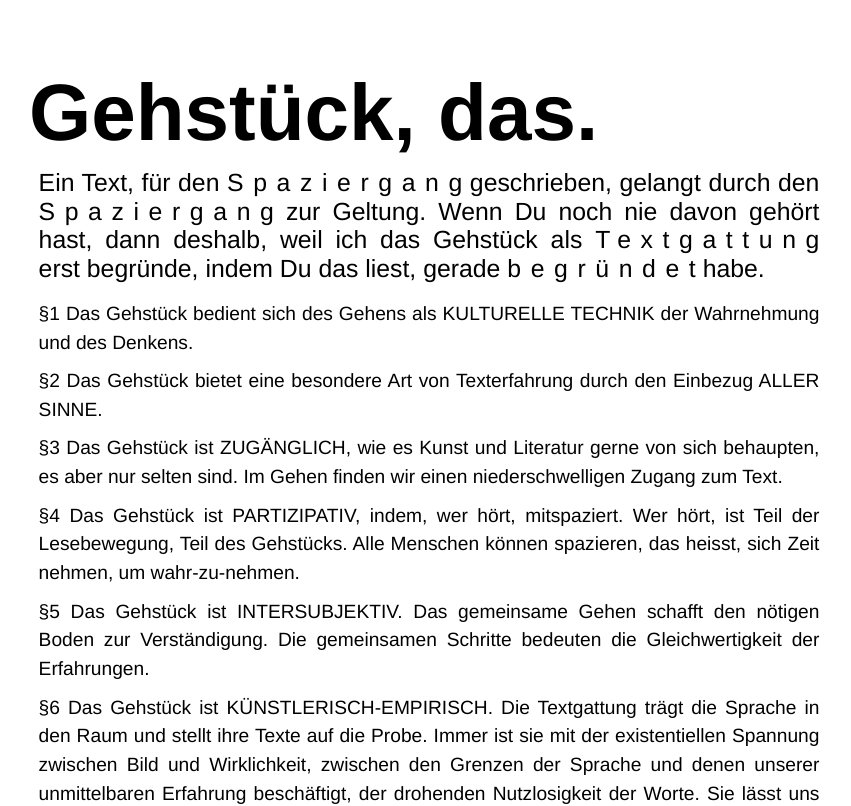
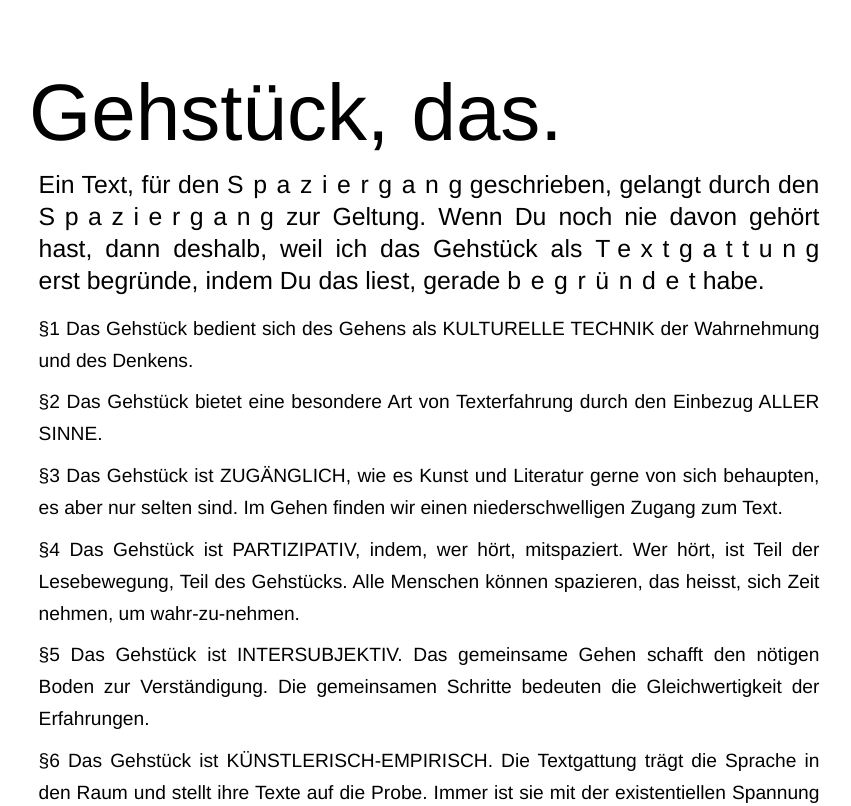
Before and after one commit to dan-wenger/gehstueck-website, a SvelteKit app: page / in a window 1280 px wide. Shown: the top 806 px of the page, without its empty margins (211-1062 px from the left). Built offline with nearby package versions, Linux system fonts and the light colour scheme.

Commit message:
Update +page.svelte

```diff
--- a/src/routes/+page.svelte
+++ b/src/routes/+page.svelte
@@ -237,12 +237,12 @@
 
   h1,
   h2 {
-    font-weight: bold;
+    font-weight:100;
   }
   p {
     font-size: 1.2rem;
     margin: 0.6rem;
-    line-height: 1.8rem;
+    line-height: 2rem;
   }
 
   a {
```
